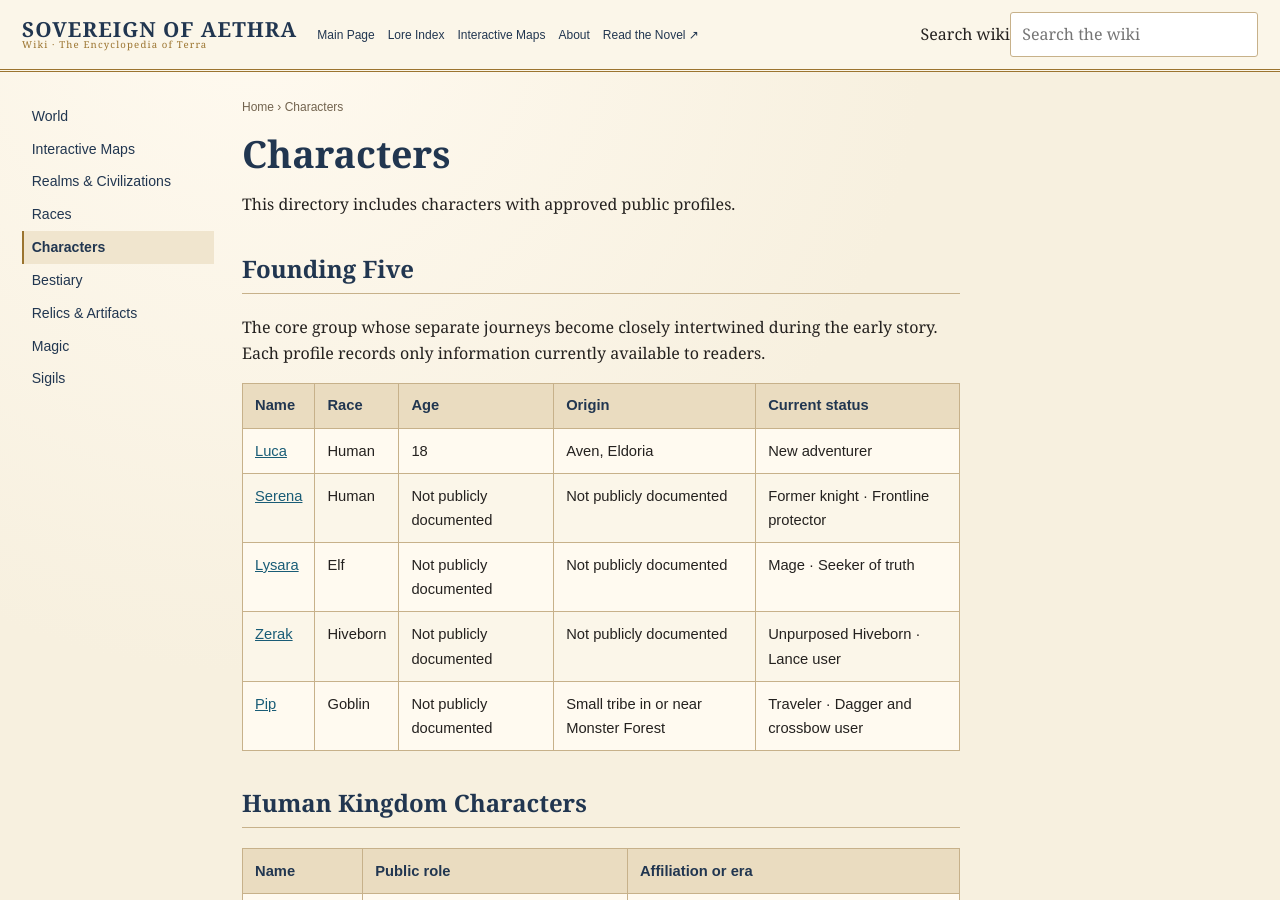
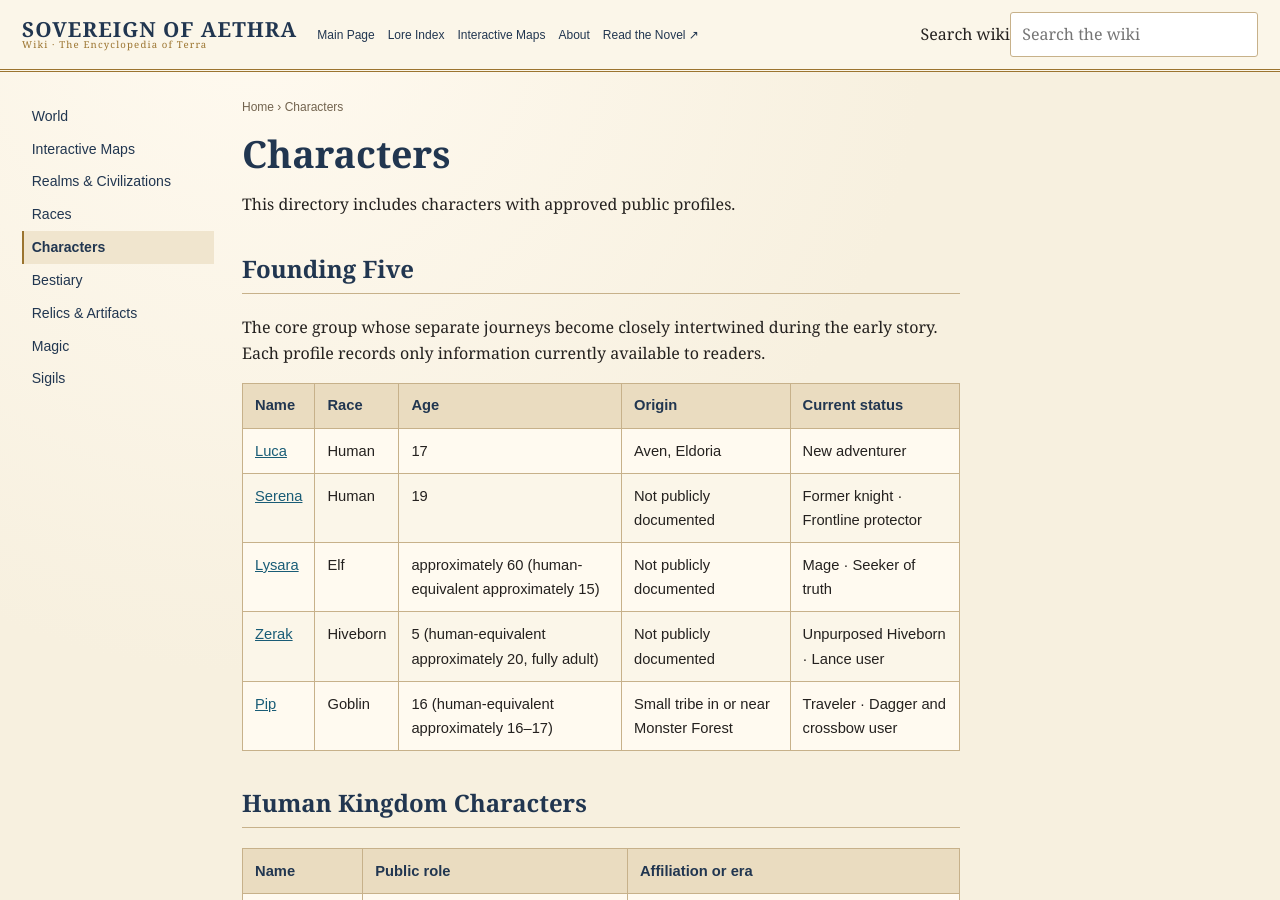
Before and after one commit to Iron-Bloom-Studio/sovereign-of-aethra-wiki, a Jekyll site: the page built from wiki/characters/index.md, in a window 1280 px wide and 900 px high. Built offline with Jekyll 4.4.1, drawn with Linux system fonts in a browser that asks for light colours.

Commit message:
Publish Founding Five ages and heights on character pages
Record Putra's 11 Nov 2026 ages and the 11:55 WIB heights as plain centimeter values. Luca's public age is 17, replacing the earlier 18. Zerak's height is 200 cm, without approximately. Lysara's age remains approximately 60 (human-equivalent approximately 15).

```diff
--- a/wiki/characters/index.md
+++ b/wiki/characters/index.md
@@ -14,11 +14,11 @@ The core group whose separate journeys become closely intertwined during the ear
 
 | Name | Race | Age | Origin | Current status |
 | --- | --- | --- | --- | --- |
-| [Luca]({{ '/wiki/characters/luca/' | relative_url }}) | Human | 18 | Aven, Eldoria | New adventurer |
-| [Serena]({{ '/wiki/characters/serena/' | relative_url }}) | Human | Not publicly documented | Not publicly documented | Former knight · Frontline protector |
-| [Lysara]({{ '/wiki/characters/lysara/' | relative_url }}) | Elf | Not publicly documented | Not publicly documented | Mage · Seeker of truth |
-| [Zerak]({{ '/wiki/characters/zerak/' | relative_url }}) | Hiveborn | Not publicly documented | Not publicly documented | Unpurposed Hiveborn · Lance user |
-| [Pip]({{ '/wiki/characters/pip/' | relative_url }}) | Goblin | Not publicly documented | Small tribe in or near Monster Forest | Traveler · Dagger and crossbow user |
+| [Luca]({{ '/wiki/characters/luca/' | relative_url }}) | Human | 17 | Aven, Eldoria | New adventurer |
+| [Serena]({{ '/wiki/characters/serena/' | relative_url }}) | Human | 19 | Not publicly documented | Former knight · Frontline protector |
+| [Lysara]({{ '/wiki/characters/lysara/' | relative_url }}) | Elf | approximately 60 (human-equivalent approximately 15) | Not publicly documented | Mage · Seeker of truth |
+| [Zerak]({{ '/wiki/characters/zerak/' | relative_url }}) | Hiveborn | 5 (human-equivalent approximately 20, fully adult) | Not publicly documented | Unpurposed Hiveborn · Lance user |
+| [Pip]({{ '/wiki/characters/pip/' | relative_url }}) | Goblin | 16 (human-equivalent approximately 16–17) | Small tribe in or near Monster Forest | Traveler · Dagger and crossbow user |
 
 ## Human Kingdom Characters
 
```
Also changed, not shown: wiki/characters/luca.md (+4 -4 lines), wiki/characters/lysara.md (+4 -4 lines), wiki/characters/pip.md (+4 -4 lines), wiki/characters/serena.md (+4 -4 lines), wiki/characters/zerak.md (+4 -4 lines).
